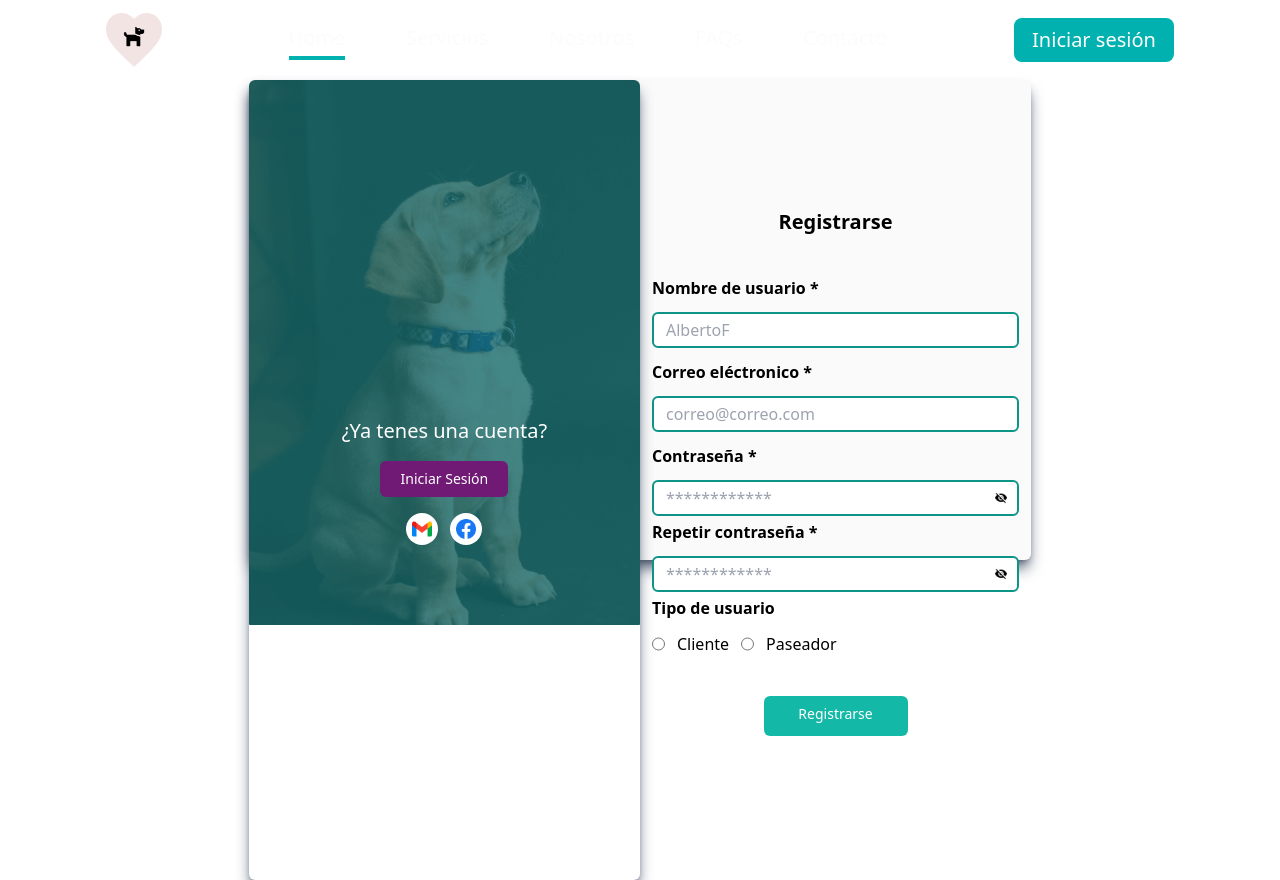
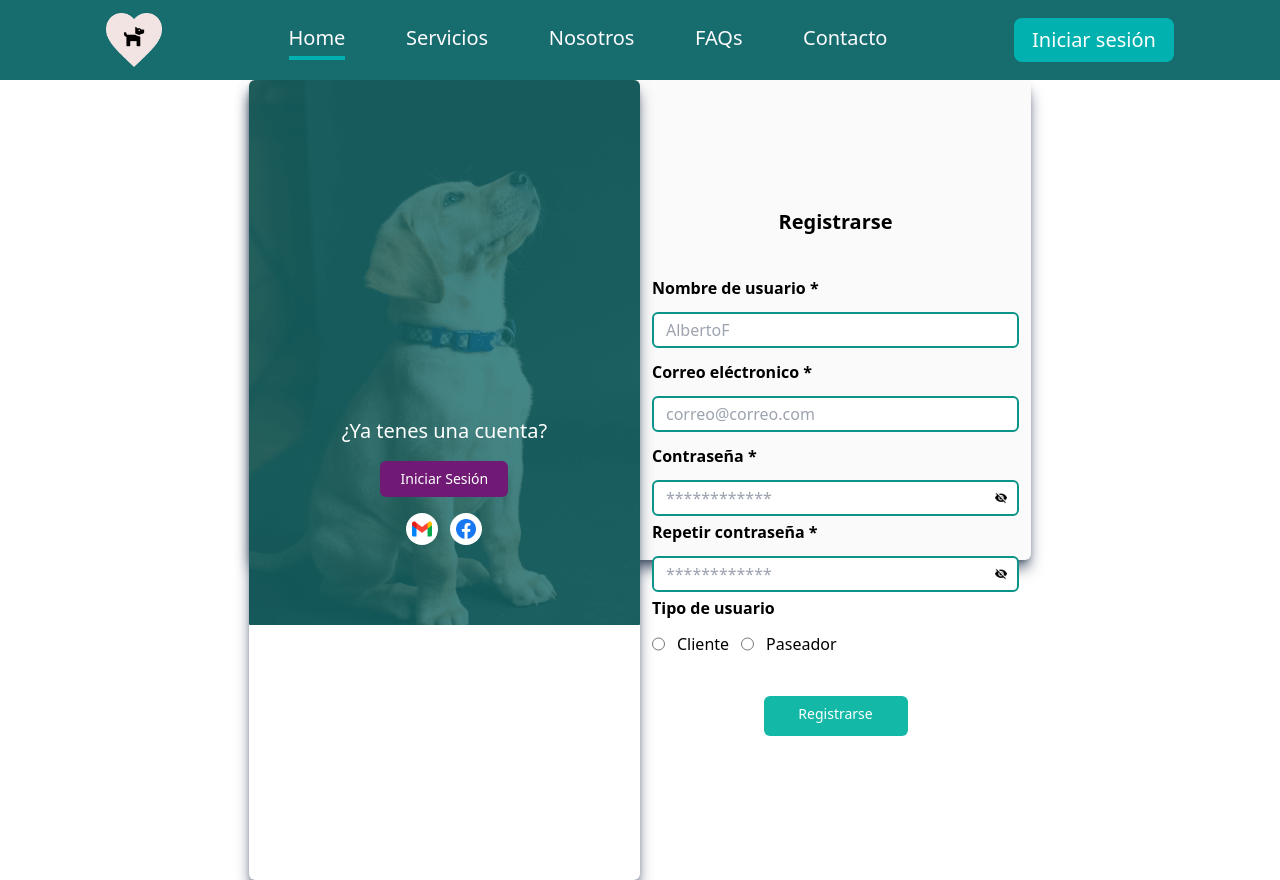
Before and after one commit to No-Country/s6-01-t-csharp, a React (Create React App) app in the folder ClientApp/: page /Register in a window 1280 px wide. Built offline with nearby package versions, Linux system fonts and the light colour scheme.

Commit message:
se modifica la nav

```diff
--- a/ClientApp/src/components/Nav.jsx
+++ b/ClientApp/src/components/Nav.jsx
@@ -19,7 +19,8 @@ const enlaces = [0, 1, 2, 3 ,4 ];
 
 function Nav( { bgNav } ) {
 
-    const [bgTransparente, setBgTransparent ] = useState(bgNav);
+    const [bgTransparente, setBgTransparent ] = useState(true);
+    const [ bgNave, setBgNave ] = useState( bgNav );
 
     const [idEnlace, setIdEnlace] = useState(0);
 
@@ -30,7 +31,7 @@ function Nav( { bgNav } ) {
 
     const addBgColor = () => {
         if(window.scrollY > 90 ){
-            setBgTransparent(false)
+            setBgTransparent(false);
         } else {
             setBgTransparent(true);
         }
@@ -43,7 +44,7 @@ function Nav( { bgNav } ) {
     return (<>
         <nav className= { style.nav } >
             <div className=
-            { `${ style.wrapper_nav } ${ bgTransparente ? style.bg_transparent : style.bg_active }` } >
+            { `${ style.wrapper_nav } ${ (bgTransparente && bgNav)? style.bg_transparent : style.bg_active }` } >
                 <a  href="#">
                     <img className="w-14" src={ Logo } alt="Logotipo The Walking Dog" />
                 </a>
--- a/ClientApp/src/views/HomePage.jsx
+++ b/ClientApp/src/views/HomePage.jsx
@@ -15,8 +15,6 @@ const HomePage = () => {
     const getBgNav = () => {
         if( window.location.pathname !== "/" || window.location.pathname === "/paseadores/") {
             setBgNav(false);
-        } else {
-            setBgNav(true);
         }
     }
 
```
